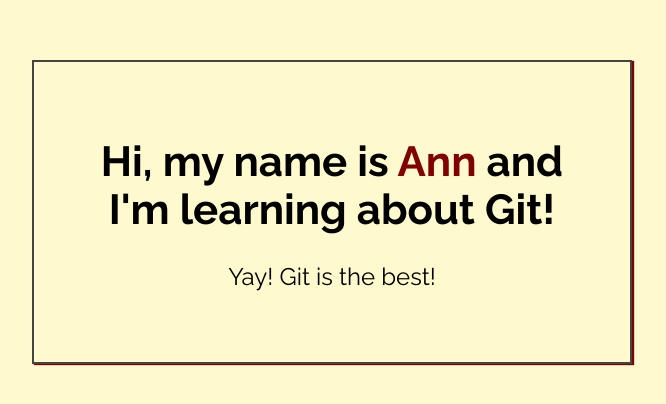
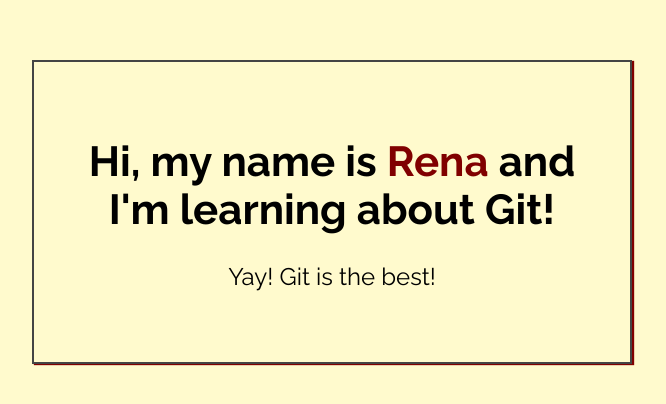
Before and after one commit to renazh/my-first-repo, a plain HTML site: page index.html in a window 1280 px wide. Shown: the part 188-592 px from the top of the page, without its empty margins (308-974 px from the left). Drawn offline with Linux system fonts and the light colour scheme.

Commit message:
Added name to index.html

```diff
--- a/index.html
+++ b/index.html
@@ -14,7 +14,7 @@
 <body>
 
     <div class="greeting">
-        <h1>Hi, my name is <span class="highlight">Ann</span> and I'm learning about Git! </h1>
+        <h1>Hi, my name is <span class="highlight">Rena</span> and I'm learning about Git! </h1>
 
         <p>Yay! Git is the best!</p>
     </div>
```
